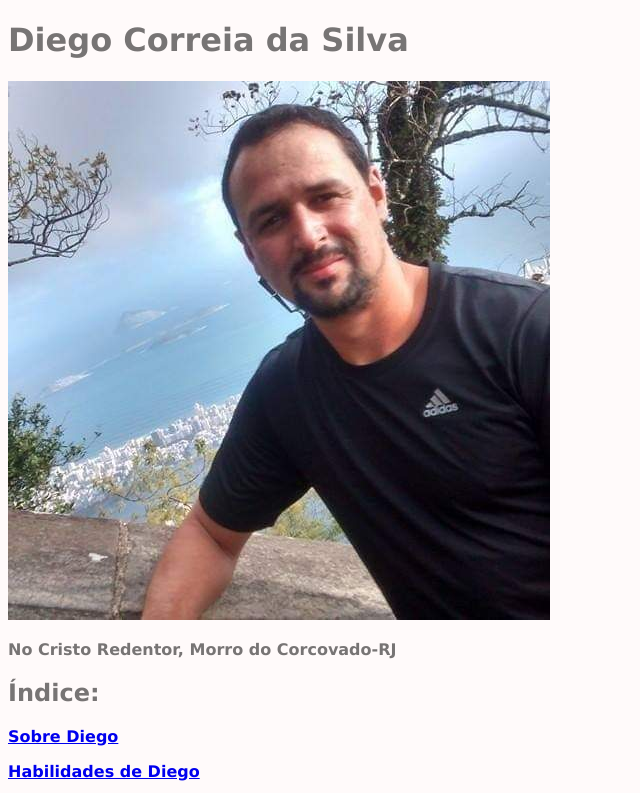
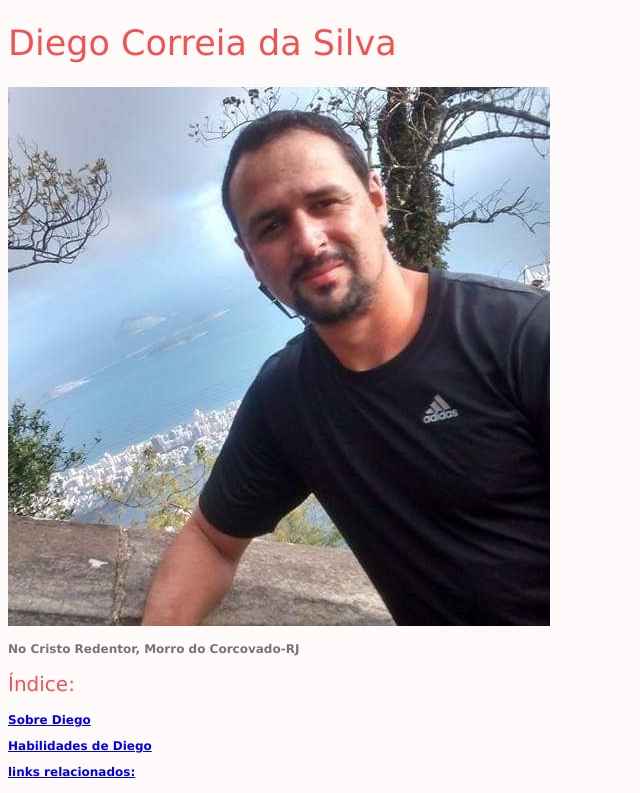
Before and after one commit to DiegoCS777/DiegoCS777.github.io, a plain HTML site: page Portifolio/index.html in a window 1280 px wide. Shown: the top 793 px of the page, without its empty margins (0-640 px from the left). Drawn offline with Linux system fonts and the light colour scheme; files whose address does not match are found by name.

Commit message:
adiciona estilização dos titulos

```diff
--- a/Portifolio/index.html
+++ b/Portifolio/index.html
@@ -12,9 +12,25 @@
             font-weight: 600;
             font-style:initial;
             background-color: snow;
+        }
+        h1{
+            font-family: Verdana, Geneva, Tahoma, sans-serif;
+            color: rgb(241, 83, 83);
+            font-size: 35px;
+            font-weight: 500;
+            font-style: initial;
 
         }
-
+        h2{
+            font-family: Verdana, Geneva, Tahoma, sans-serif;
+            color: rgb(241, 83, 83);
+            font-size: 20px;
+            font-weight: 400;
+            font-style: initial;
+        }
+        p{
+            font-size: 12px;
+        }
 
 
 
```
